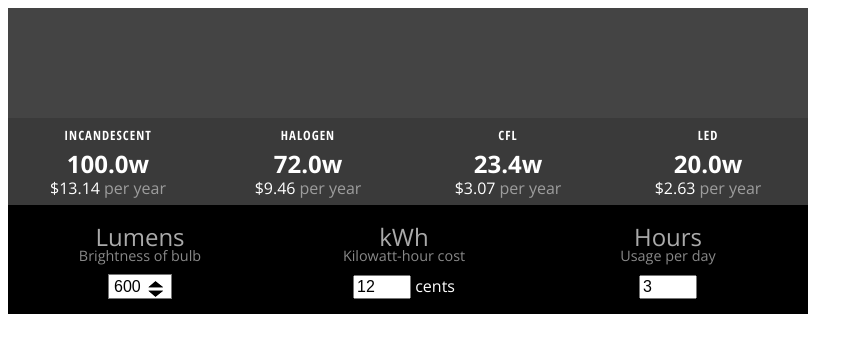
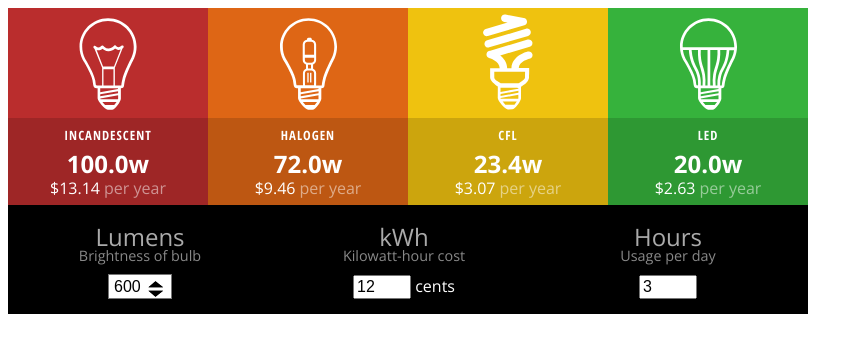
Before and after one commit to BrendanKoral/angularjs, a plain HTML site: page calculation_tool/index.html in a window 1280 px wide. Shown: the whole page, without its empty margins (0-863 px from the left). Drawn offline with nearby package versions, Linux system fonts and the light colour scheme.

Commit message:
Add updated Index.html

```diff
--- a/calculation_tool/index.html
+++ b/calculation_tool/index.html
@@ -12,7 +12,7 @@
 
 		<div id="myCalculator">
 			<main>
-				<section>
+				<section class="inc">
 					<div>
 						<h4>Incandescent</h4>
 						<p>100.0</p>
@@ -20,7 +20,7 @@
 					</div>
 				</section>
 
-				<section>
+				<section class="hal">
 					<div>
 						<h4>Halogen</h4>
 						<p>72.0</p>
@@ -28,7 +28,7 @@
 					</div>
 				</section>
 
-				<section>
+				<section class="cfl">
 					<div>
 						<h4>CFL</h4>
 						<p>23.4</p>
@@ -36,7 +36,7 @@
 					</div>
 				</section>
 
-				<section>
+				<section class="led">
 					<div>
 						<h4>LED</h4>
 						<p>20.0</p>
```
